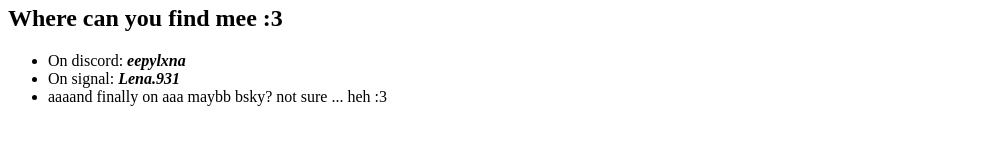
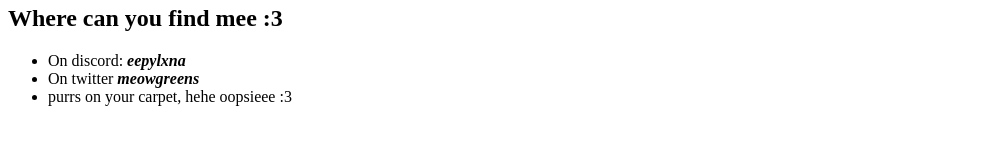
Before and after one commit to nyameows/nyameows.github.io, a plain HTML site: page index.html in a window 1280 px wide. Shown: the part 134-278 px from the top of the page, without its empty margins (0-1002 px from the left). Drawn offline with Linux system fonts and the light colour scheme.

Commit message:
Update index.html

```diff
--- a/index.html
+++ b/index.html
@@ -18,9 +18,9 @@
                     On discord:<i><b> eepylxna</b></i>
                 </li>
                 <li>
-                    On signal:<i><b> Lena.931 </b></i>
+                    On twitter<i><b> meowgreens </b></i>
                 </li>
-                <li>aaaand finally on aaa maybb bsky? not sure ... heh :3</li>
+                <li>purrs on your carpet, hehe oopsieee :3</li>
             </ul>
         </section>
     </body>
```
